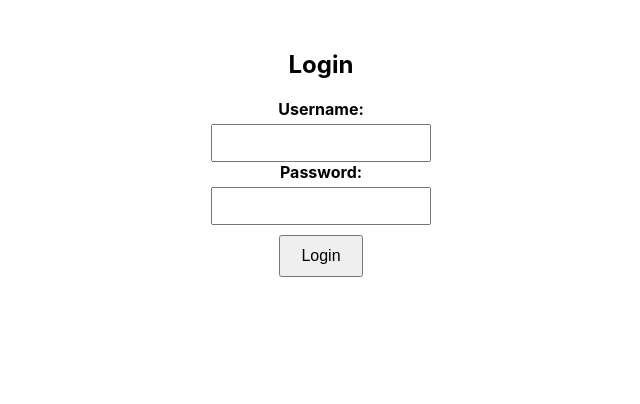
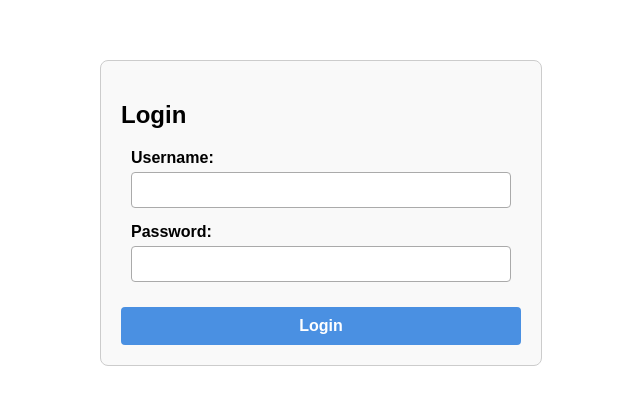
Before and after one commit to ZiKoundou/Student-Enrollment-Web-App, a React (Create React App) app in the folder frontend/: page / in a window 1280 px wide. Shown: the top 404 px of the page, without its empty margins (319-959 px from the left). Built offline with nearby package versions, Linux system fonts and the light colour scheme.

Commit message:
log in page update with new buttons

```diff
--- a/frontend/src/App.css
+++ b/frontend/src/App.css
@@ -6,6 +6,7 @@
 .form-group {
   margin: 10px;
 }
+
 
 label {
   display: block;
@@ -36,3 +37,90 @@ button {
   font-size: 14px;
   color: red;
 }
+
+.login-container {
+  max-width: 400px;
+  margin: 60px auto;
+  padding: 20px;
+  border: 1px solid #ccc;
+  border-radius: 8px;
+  font-family: sans-serif;
+  background-color: #f9f9f9;
+}
+
+.login-form .form-group {
+  margin-bottom: 15px;
+}
+
+.login-form label {
+  display: block;
+  margin-bottom: 5px;
+  font-weight: 600;
+}
+
+.login-form input {
+  width: 100%;
+  padding: 8px;
+  border: 1px solid #aaa;
+  border-radius: 4px;
+  box-sizing: border-box;
+}
+
+.login-button {
+  width: 100%;
+  padding: 10px;
+  background-color: #4A90E2;
+  color: white;
+  border: none;
+  border-radius: 4px;
+  font-weight: bold;
+  cursor: pointer;
+}
+
+.login-button:hover {
+  background-color: #357ABD;
+}
+
+.login-message {
+  margin-top: 15px;
+  color: red;
+  font-weight: 500;
+  text-align: center;
+}
+
+.default-button {
+  background-color: #4A90E2;
+  color: white;
+  border: none;
+  padding: 8px 16px;
+  cursor: pointer;
+  border-radius: 4px;
+  margin-bottom: 10px;
+  margin-left: 10px;
+}
+.default-button :hover {
+  background-color: #357ABD;
+}
+.container {
+  max-width: 900px;
+  margin: 40px auto;
+  padding: 24px;
+  background-color: #f9f9f9;
+  border: 1px solid #ccc;
+  border-radius: 10px;
+  box-shadow: 0 8px 24px rgba(0, 0, 0, 0.08);
+  font-family: 'Segoe UI', sans-serif;
+}
+
+.side-panel {
+  position: fixed; /* Fixed position to stay on the side */
+  top: 0;
+  left: 0;
+  width: 200px; /* Adjust width as needed */
+  height: 100%;
+  background-color: #333;
+  display: flex;
+  justify-content: center;
+  align-items: center;
+  padding-top: 50px; /* Adjust for vertical spacing */
+}
--- a/frontend/src/App.js
+++ b/frontend/src/App.js
@@ -60,30 +60,32 @@ function App() {
 
   // If no dashboard applies, show the login form.
   return (
-    <div className="App">
+    <div className="login-container">
       <h2>Login</h2>
-      <form onSubmit={handleLogin}>
-        <div>
-          <label>Username:</label>
+      <form onSubmit={handleLogin} className="login-form">
+        <div className="form-group">
+          <label htmlFor="username">Username:</label>
           <input
+            id="username"
             type="text"
             value={username}
             onChange={(e) => setUsername(e.target.value)}
             required
           />
         </div>
-        <div>
-          <label>Password:</label>
+        <div className="form-group">
+          <label htmlFor="password">Password:</label>
           <input
+            id="password"
             type="password"
             value={password}
             onChange={(e) => setPassword(e.target.value)}
             required
           />
         </div>
-        <button type="submit">Login</button>
+        <button type="submit" className="login-button">Login</button>
       </form>
-      {message && <p className="message">{message}</p>}
+      {message && <p className="login-message">{message}</p>}
     </div>
   );
 }
@@ -162,7 +164,7 @@ function TeacherDashboard({ user, onLogout }) {
             }}
             onClick={() => handleSelectCourse(course)}
           >
-            <p><strong>{course.name}</strong> – {course.time}</p>
+            <p><strong>{course.name}</strong>  {course.time}</p>
             <p>Enrolled: {course.students_enrolled}/{course.capacity}</p>
           </div>
         ))}
@@ -280,20 +282,24 @@ function StudentDashboard({ user, onLogout }) {
   };
 
   return (
+    <div className="container">
       <div className="dashboard">
         <h2>Welcome, Student {user.display_name}!</h2>
-      <button onClick={onLogout}>Logout</button>
+        <button className= "default-button" onClick={onLogout}>Logout</button>
 
-      <div style={{ marginTop: '20px' }}>
-        <button onClick={() => setTab('myCourses')}>Your Courses</button>
-        <button onClick={() => setTab('addCourses')}>Add/Remove Courses</button>
+        <div style={{ marginTop: '20px' , marginLeft: "100px", marginRight: "100px"}}>
+          <button className= "default-button"onClick={() => setTab('myCourses')}>Your Courses</button>
+          <button className= "default-button"onClick={() => setTab('addCourses')}>Add/Remove Courses</button>
         </div>
-
+    </div>
+    <div className="container">
         {tab === 'myCourses' && (
           <div>
             <h3>Your Courses</h3>
             {myCourses.map((course) => (
               <div key={course.id} className="course-card">
+
+                <hr />
                 <p><strong>Course Name:</strong> {course.name}</p>
                 <p><strong>Teacher:</strong> {course.teacher}</p>
                 <p><strong>Time:</strong> {course.time}</p>
@@ -318,10 +324,10 @@ function StudentDashboard({ user, onLogout }) {
                   <p><strong>Time:</strong> {course.time}</p>
                   <p><strong>Enrolled:</strong> {course.students_enrolled}/{course.capacity}</p>
                   {isEnrolled ? (
-                  <button onClick={() => removeFromCourse(course.id)}>Remove</button>
+                    <button className= "default-button"onClick={() => removeFromCourse(course.id)}>Remove</button>
                   ) : (
                     !isFull ? (
-                    <button onClick={() => enrollInCourse(course.id)}>Enroll</button>
+                      <button className= "default-button"onClick={() => enrollInCourse(course.id)}>Enroll</button>
                     ) : (
                       <p>This course is full.</p>
                     )
@@ -334,6 +340,7 @@ function StudentDashboard({ user, onLogout }) {
         )}
         {message && <p className="message">{message}</p>}
       </div>
+    </div>
   );
 }
 
```
Lines whose indentation alone changed are shown as unchanged.
